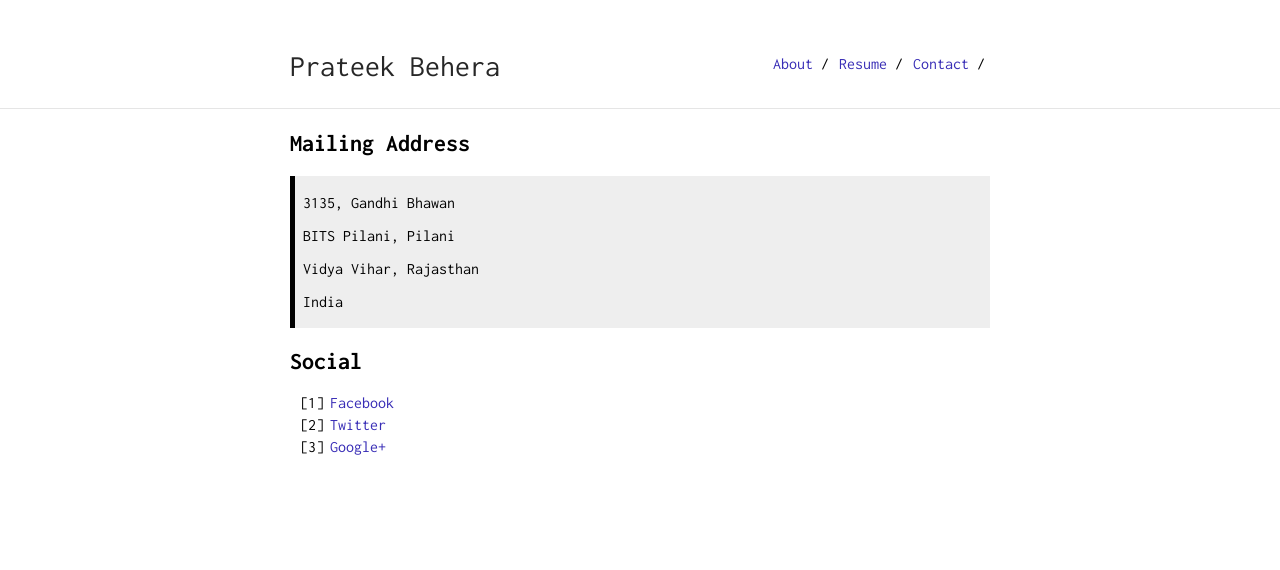
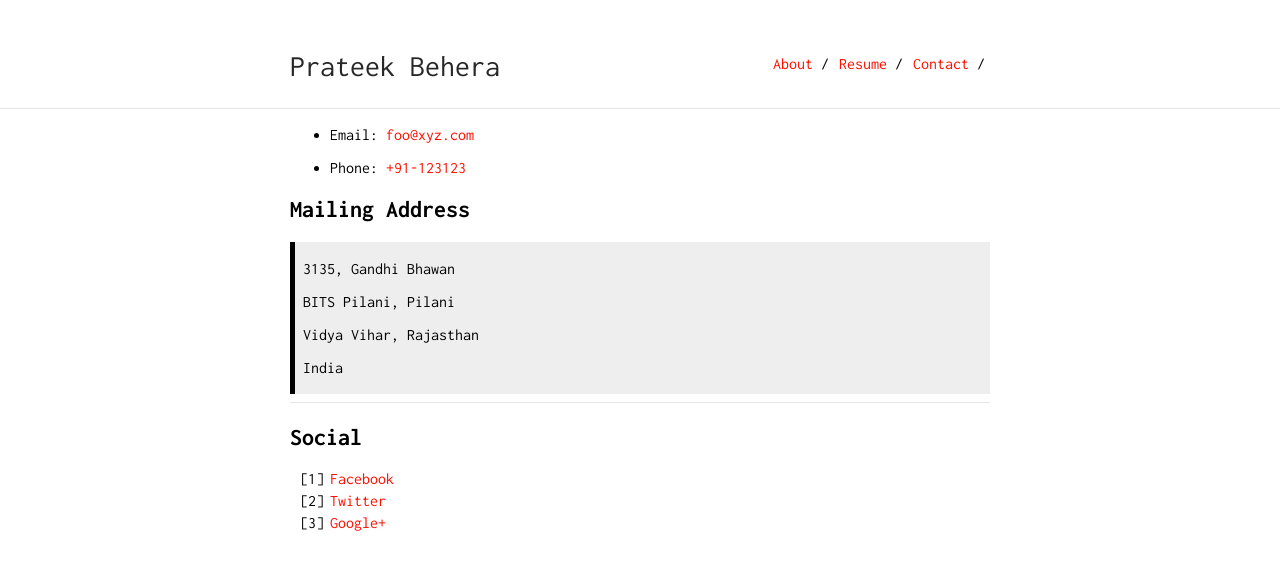
Before and after one commit to jleungs/jleungs.github.io, a Jekyll site: the page built from contact.md, in a window 1280 px wide. Shown: the top 570 px of the page. Built offline with Jekyll 4.4.1, drawn with Linux system fonts in a browser that asks for light colours; nearby versions of some CDN libraries; our own code applies the rules of GitHub Pages for plain Markdown files.

Commit message:
working on contact

```diff
--- a/_sass/_style.scss
+++ b/_sass/_style.scss
@@ -16,7 +16,7 @@ body {
 }
 a {
     text-decoration: none;
-    color: #382DB6;
+    color: $accent;
 }
 a:hover {
     text-decoration: underline;
--- a/_sass/vars.scss
+++ b/_sass/vars.scss
@@ -1,3 +1,13 @@
+/*
+ * Customization Variables
+ */
+
+$accent: #FF0F00;
+
+/*
+ * Build Variables, don't touch
+ */
+
 $max-width: 700px;
 $med-width: 600px;
 $small-width: 480px;
--- a/contact.md
+++ b/contact.md
@@ -2,6 +2,9 @@
 layout: default
 is_contact: true
 ---
+* Email: [foo@xyz.com](mailto:foo@xyz.com)
+
+* Phone: [+91-123123](tel:+91-123123)
 
 ## Mailing Address
 
@@ -13,6 +16,8 @@ is_contact: true
 >
 > India
 
+---
+
 ## Social
 
 1. [Facebook](#)
```
Also changed, not shown: index.md (+1 -1 lines).
